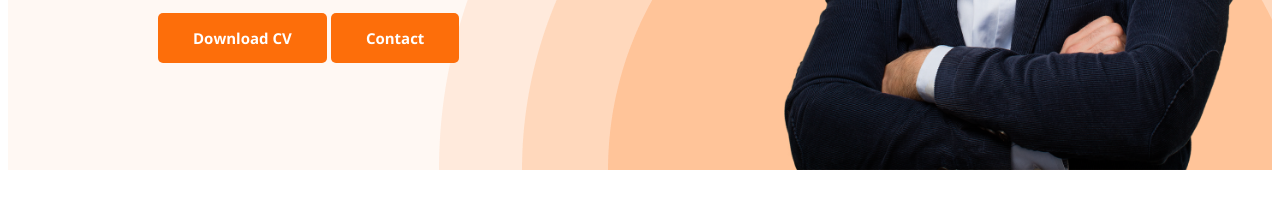
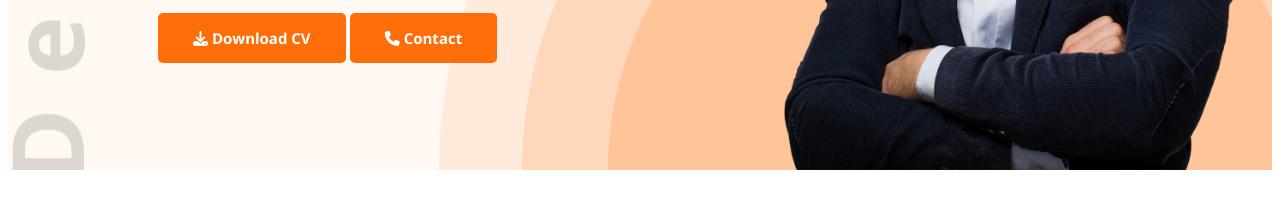
Before and after one commit to naeimhasan2/Portfolio-resources-project-1, a plain HTML site: page index.html in a window 1280 px wide. Shown: the part 598-800 px from the top of the page. Drawn offline with nearby package versions, Linux system fonts and the light colour scheme.

Commit message:
5th commit

```diff
--- a/index.css
+++ b/index.css
@@ -45,19 +45,18 @@
 font-weight: 700;
 padding: 15px 35px;
 cursor: pointer;
-/* width: 120px;
-height: 64px;
-color: #ffffff; */
+
 }
+
 
 /* header realted style */
 
 
 .header{
     background-color: #FFF8F3;
-    background-image: url(header_bg.png);
+    background-image: url(header_bg.png),url("../developer.png");
     background-repeat: no-repeat;
-    background-position: bottom right;
+    background-position: bottom right, top left;
 
 }
 
--- a/index.html
+++ b/index.html
@@ -10,6 +10,7 @@
             href="https://fonts.googleapis.com/css2?family=Open+Sans:wght@400;700;800&display=swap"
             rel="stylesheet">
         <link rel="stylesheet" href="index.css">
+        <script src="https://kit.fontawesome.com/f35c951638.js" crossorigin="anonymous"></script>
     </head>
     <body>
 
@@ -37,8 +38,8 @@
                         formerly <br> he. Morning because as to society behaved
                         moments.
                     </p>
-                    <a href><button class="btn-primary">Download CV</button></a>
-                    <a href><button class="btn-primary">Contact</button></a>
+                    <a href><button class="btn-primary"><i class="fa-solid fa-download"></i> Download CV</button></a>
+                    <a href><button class="btn-primary"> <i class="fa-solid fa-phone"></i> Contact</button></a>
 
                 </div>
                 <img class="profile-pic" src="hardy.png" alt>
@@ -216,7 +217,7 @@
 
                 </div>
                 <div class="download-cv">
-                    <a href><button class="btn-primary">Download CV</button></a>
+                    <a href><button class="btn-primary"> <i class="fa-solid fa-download"></i> Download CV</button></a>
                 </div>
             </section>
 
```
